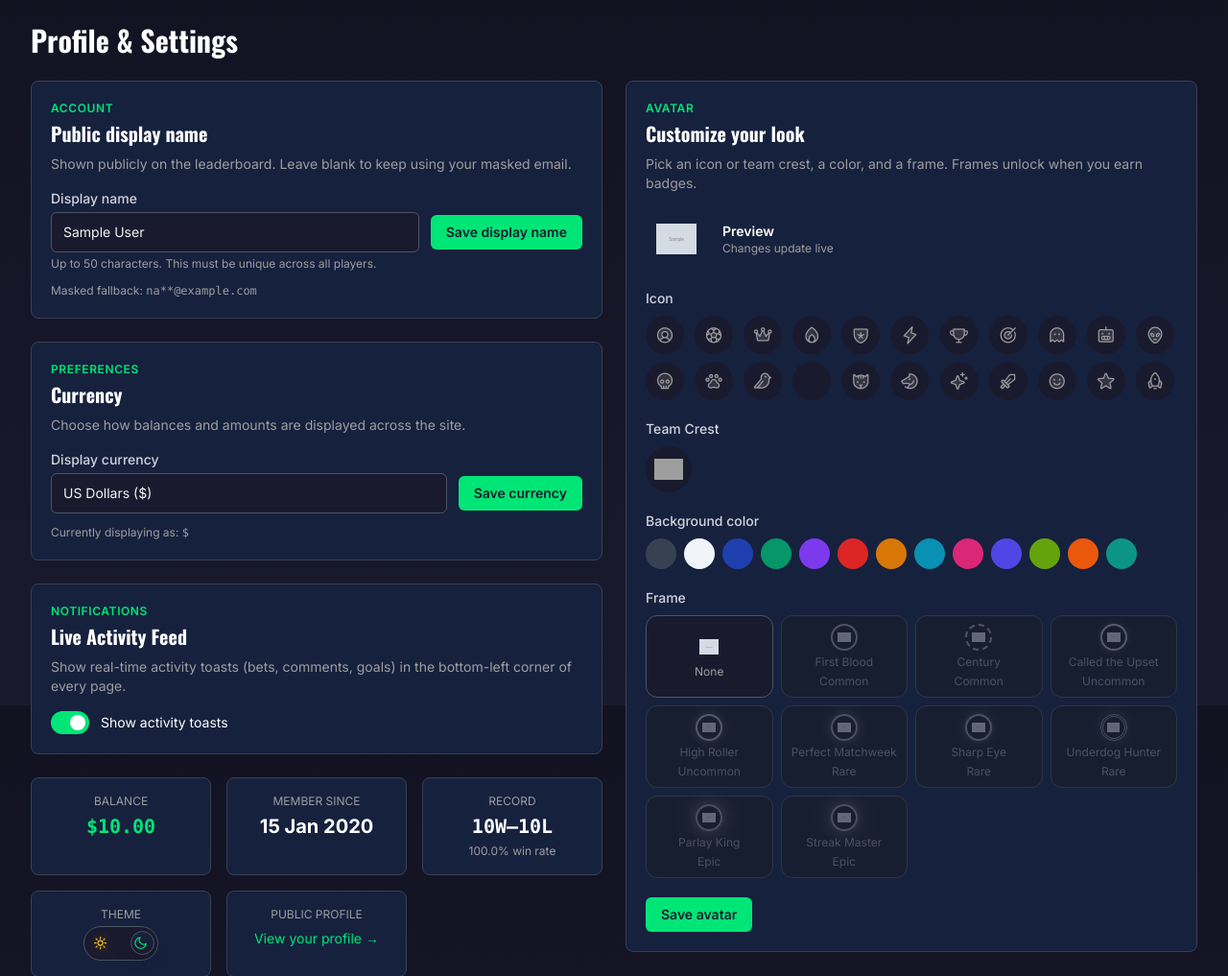
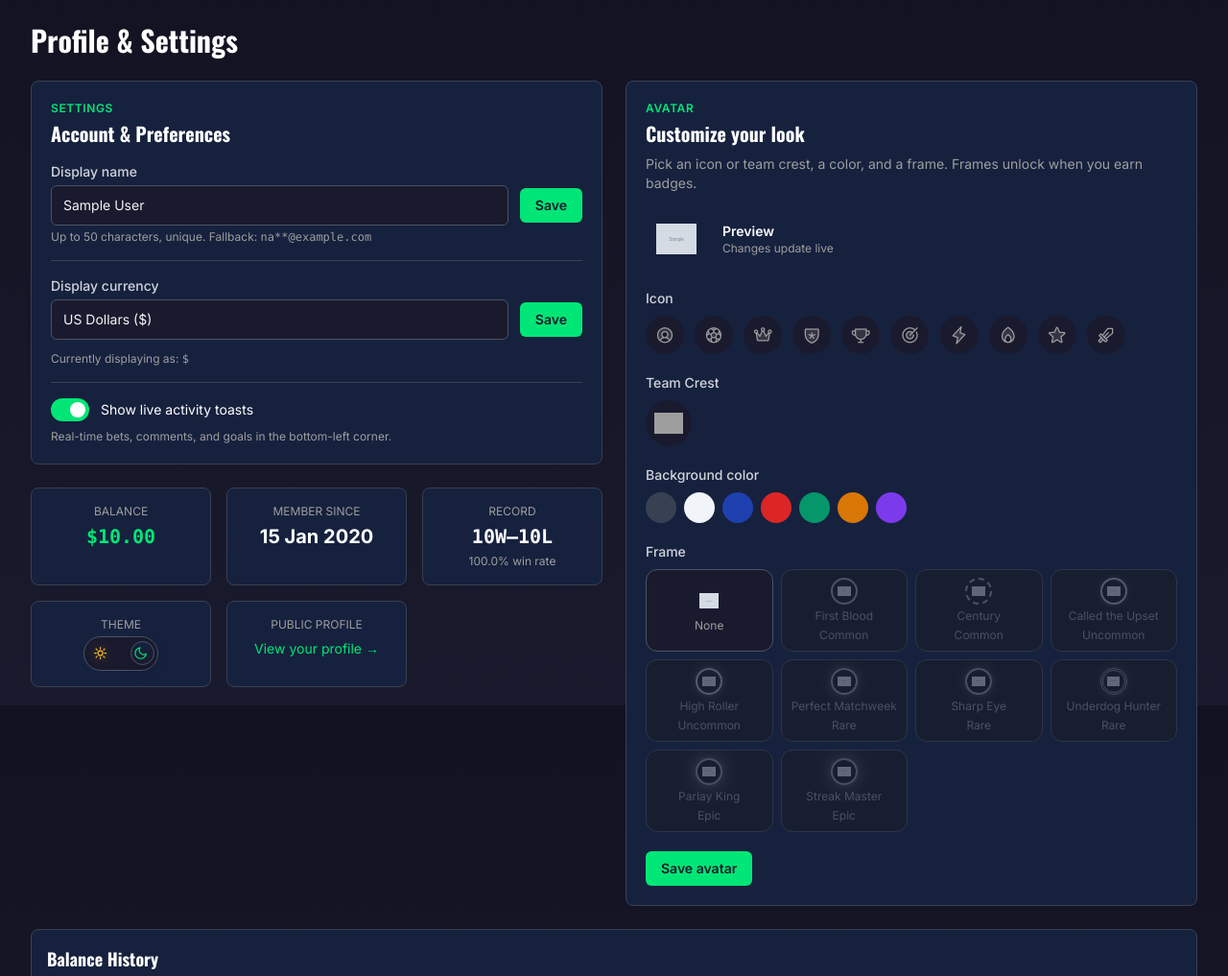
Before and after one commit to zachcalvert/epl-bets, a Django app: page /account/ in a window 1280 px wide. Shown: the part 65-1082 px from the top of the page at 96% size. Run offline with Django 5.2, Linux system fonts and the light colour scheme; a user stored in the database is signed in; tables that the repository leaves empty hold one stand-in row (values such as "Sample post"); grey boxes marked "Sample" are stand-in pictures; parts of the project's set-up code (start-up, migrations or seed data) failed here and were passed over; some libraries are stand-ins or nearby versions; grey boxes are pictures that could not be loaded.

Commit message:
profile page layout updates (#43)

```diff
--- a/users/avatars.py
+++ b/users/avatars.py
@@ -11,43 +11,25 @@ AVATAR_ICONS = [
     "user-circle",
     "soccer-ball",
     "crown",
-    "flame",
     "shield-star",
-    "lightning",
     "trophy",
     "target",
-    "ghost",
-    "robot",
-    "alien",
-    "skull",
-    "paw-print",
-    "bird",
-    "wolf",
-    "cat",
-    "horse",
-    "sparkle",
+    "lightning",
+    "flame",
+    "star",
     "sword",
-    "smiley",
-    "star",
-    "rocket",
 ]
 
 # ── Background hex colors (legible in both dark and light themes) ────────────
 
 AVATAR_COLORS = [
     "#374151",  # Gray (default)
-    "#f1f5f9",  # Light (light mode bg)
+    "#f1f5f9",  # Light
     "#1e40af",  # Blue
+    "#dc2626",  # Red
     "#059669",  # Green
+    "#d97706",  # Amber
     "#7c3aed",  # Purple
-    "#dc2626",  # Red
-    "#d97706",  # Amber
-    "#0891b2",  # Cyan
-    "#db2777",  # Pink
-    "#4f46e5",  # Indigo
-    "#65a30d",  # Lime
-    "#ea580c",  # Orange
-    "#0d9488",  # Teal
 ]
 
 # ── Frame definitions (1:1 mapping with badges) ─────────────────────────────
--- a/website/templates/website/account.html
+++ b/website/templates/website/account.html
@@ -9,14 +9,8 @@
 
     {# Left column: settings + info panels #}
     <div class="flex flex-col gap-6">
-        {# Display name form #}
+        {# Combined settings panel: display name, currency, notifications #}
         {% include "website/partials/account_settings_card.html" %}
-
-        {# Currency preference #}
-        {% include "website/partials/currency_settings_card.html" %}
-
-        {# Activity feed preference #}
-        {% include "activity/partials/activity_settings_card.html" %}
 
         {# Rank summary #}
         {% if user_rank %}
--- a/website/templates/website/partials/account_settings_card.html
+++ b/website/templates/website/partials/account_settings_card.html
@@ -1,8 +1,9 @@
+{% load currency_tags %}
 <section id="account-settings-card" class="rounded-lg border border-gray-700 bg-surface p-5">
-    <p class="text-xs font-semibold uppercase tracking-wider text-accent mb-1">Account</p>
-    <h2 class="text-xl font-bold text-white">Public display name</h2>
-    <p class="mt-2 text-sm text-muted">Shown publicly on the leaderboard. Leave blank to keep using your masked email.</p>
+    <p class="text-xs font-semibold uppercase tracking-wider text-accent mb-1">Settings</p>
+    <h2 class="text-xl font-bold text-white">Account &amp; Preferences</h2>
 
+    {# ── Display name ──────────────────────────────── #}
     <form
         method="post"
         hx-post="{% url 'website:account' %}"
@@ -21,19 +22,74 @@
                     type="submit"
                     class="rounded-md bg-accent px-4 py-2 text-sm font-semibold text-dark transition-colors hover:bg-accent/90 whitespace-nowrap"
                 >
-                    Save display name
+                    Save
                 </button>
             </div>
             {% if display_name_form.display_name.errors %}
             <p class="text-danger text-xs mt-1">{{ display_name_form.display_name.errors.0 }}</p>
             {% endif %}
-            <p class="text-xs text-muted mt-1">Up to 50 characters. This must be unique across all players.</p>
+            <p class="text-xs text-muted mt-1">Up to 50 characters, unique. Fallback: <span class="font-mono">{{ account_masked_email }}</span></p>
         </div>
 
         {% if account_save_success %}
         <p class="text-accent text-sm">Display name updated.</p>
         {% endif %}
+    </form>
 
-        <p class="text-xs text-muted">Masked fallback: <span class="font-mono">{{ account_masked_email }}</span></p>
+    <hr class="border-gray-700 my-4">
+
+    {# ── Currency ──────────────────────────────────── #}
+    <form
+        method="post"
+        hx-post="{% url 'website:currency_update' %}"
+        hx-target="#account-settings-card"
+        hx-swap="outerHTML"
+        class="space-y-3"
+    >
+        {% csrf_token %}
+        <div>
+            <label for="{{ currency_form.currency.id_for_label }}" class="block text-sm font-medium text-gray-300 mb-1">Display currency</label>
+            <div class="flex flex-col gap-3 sm:flex-row sm:items-center">
+                <div class="flex-1">
+                    {{ currency_form.currency }}
+                </div>
+                <button
+                    type="submit"
+                    class="rounded-md bg-accent px-4 py-2 text-sm font-semibold text-dark transition-colors hover:bg-accent/90 whitespace-nowrap"
+                >
+                    Save
+                </button>
+            </div>
+        </div>
+
+        {% if currency_save_success %}
+        <p class="text-accent text-sm">Currency updated.</p>
+        {% endif %}
+
+        <p class="text-xs text-muted">Currently displaying as: <span class="font-mono">{% currency_symbol user %}</span></p>
+    </form>
+
+    <hr class="border-gray-700 my-4">
+
+    {# ── Activity toasts ───────────────────────────── #}
+    <form
+        method="post"
+        hx-post="{% url 'activity:toggle_toasts' %}"
+        hx-target="#account-settings-card"
+        hx-swap="outerHTML"
+    >
+        {% csrf_token %}
+        <label class="flex items-center gap-3 cursor-pointer select-none">
+            <span class="relative inline-flex items-center">
+                <input type="checkbox" name="show_activity_toasts"
+                       {% if user.show_activity_toasts %}checked{% endif %}
+                       onchange="this.form.requestSubmit()"
+                       class="sr-only peer">
+                <span class="block w-10 h-6 rounded-full bg-gray-600 peer-checked:bg-accent transition-colors"></span>
+                <span class="absolute left-1 top-1 w-4 h-4 rounded-full bg-white transition-transform peer-checked:translate-x-4"></span>
+            </span>
+            <span class="text-sm text-white">Show live activity toasts</span>
+        </label>
+        <p class="text-xs text-muted mt-2">Real-time bets, comments, and goals in the bottom-left corner.</p>
     </form>
 </section>
--- a/website/templates/website/partials/avatar_settings_card.html
+++ b/website/templates/website/partials/avatar_settings_card.html
@@ -27,7 +27,6 @@
         <input type="hidden" name="avatar_bg" id="avatar-bg-input" value="{{ request.user.avatar_bg }}">
         <input type="hidden" name="avatar_frame" id="avatar-frame-input" value="{{ request.user.avatar_frame }}">
         <input type="hidden" name="avatar_crest_url" id="avatar-crest-input" value="{{ request.user.avatar_crest_url }}">
-
         {# ── Icon picker ───────────────────────────────── #}
         <div>
             <label class="block text-sm font-medium text-gray-300 mb-2">Icon</label>
--- a/website/views.py
+++ b/website/views.py
@@ -215,13 +215,11 @@ class ThemeToggleView(View):
 class AccountView(LoginRequiredMixin, View):
     def _partial_context(self, form, save_success=False):
         """Minimal context for HTMX partial responses — no extra DB queries."""
-        user = self.request.user
-        return {
-            "display_name_form": form,
-            "account_masked_email": mask_email(user.email),
-            "account_public_identity": get_public_identity(user),
-            "account_save_success": save_success,
-        }
+        return _settings_card_context(
+            self.request.user,
+            display_name_form=form,
+            account_save_success=save_success,
+        )
 
     def _build_context(self, form=None, save_success=False, currency_form=None, currency_save_success=False):
         user = self.request.user
@@ -299,6 +297,19 @@ class AccountView(LoginRequiredMixin, View):
         return render(request, "website/account.html", self._build_context(form=form), status=422)
 
 
+def _settings_card_context(user, **overrides):
+    """Shared context for the combined account settings card partial."""
+    ctx = {
+        "display_name_form": overrides.get("display_name_form", DisplayNameForm(instance=user)),
+        "currency_form": overrides.get("currency_form", CurrencyForm(instance=user)),
+        "account_masked_email": mask_email(user.email),
+        "account_public_identity": get_public_identity(user),
+        "account_save_success": overrides.get("account_save_success", False),
+        "currency_save_success": overrides.get("currency_save_success", False),
+    }
+    return ctx
+
+
 class CurrencyUpdateView(LoginRequiredMixin, View):
     def post(self, request):
         form = CurrencyForm(request.POST, instance=request.user)
@@ -308,16 +319,16 @@ class CurrencyUpdateView(LoginRequiredMixin, View):
             if request.htmx:
                 return render(
                     request,
-                    "website/partials/currency_settings_card.html",
-                    {"currency_form": fresh_form, "currency_save_success": True},
+                    "website/partials/account_settings_card.html",
+                    _settings_card_context(request.user, currency_form=fresh_form, currency_save_success=True),
                 )
             return redirect("website:account")
 
         if request.htmx:
             return render(
                 request,
-                "website/partials/currency_settings_card.html",
-                {"currency_form": form},
+                "website/partials/account_settings_card.html",
+                _settings_card_context(request.user, currency_form=form),
                 status=422,
             )
         return redirect("website:account")
```
Also changed, not shown: activity/tests/test_views.py (+2 -2 lines), activity/views.py (+8 -7 lines), website/tests/test_views.py (+3 -3 lines).
